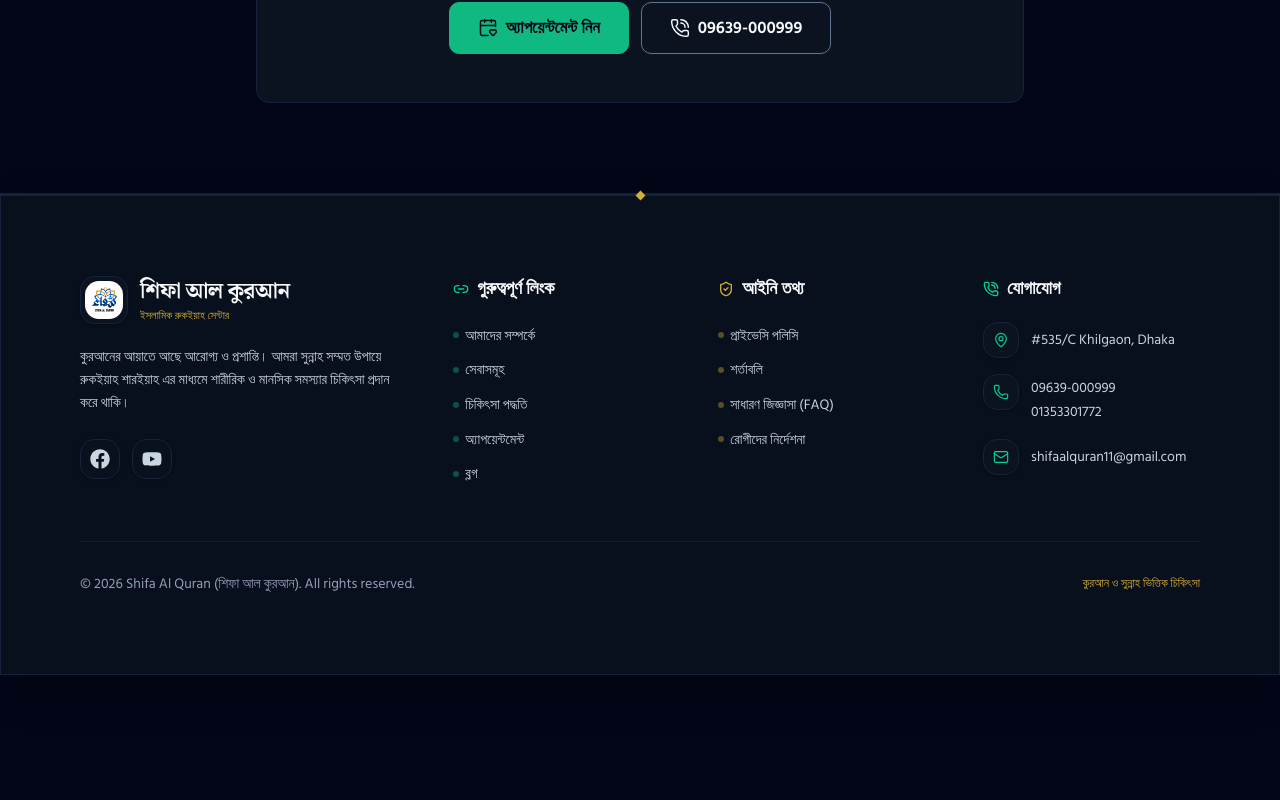
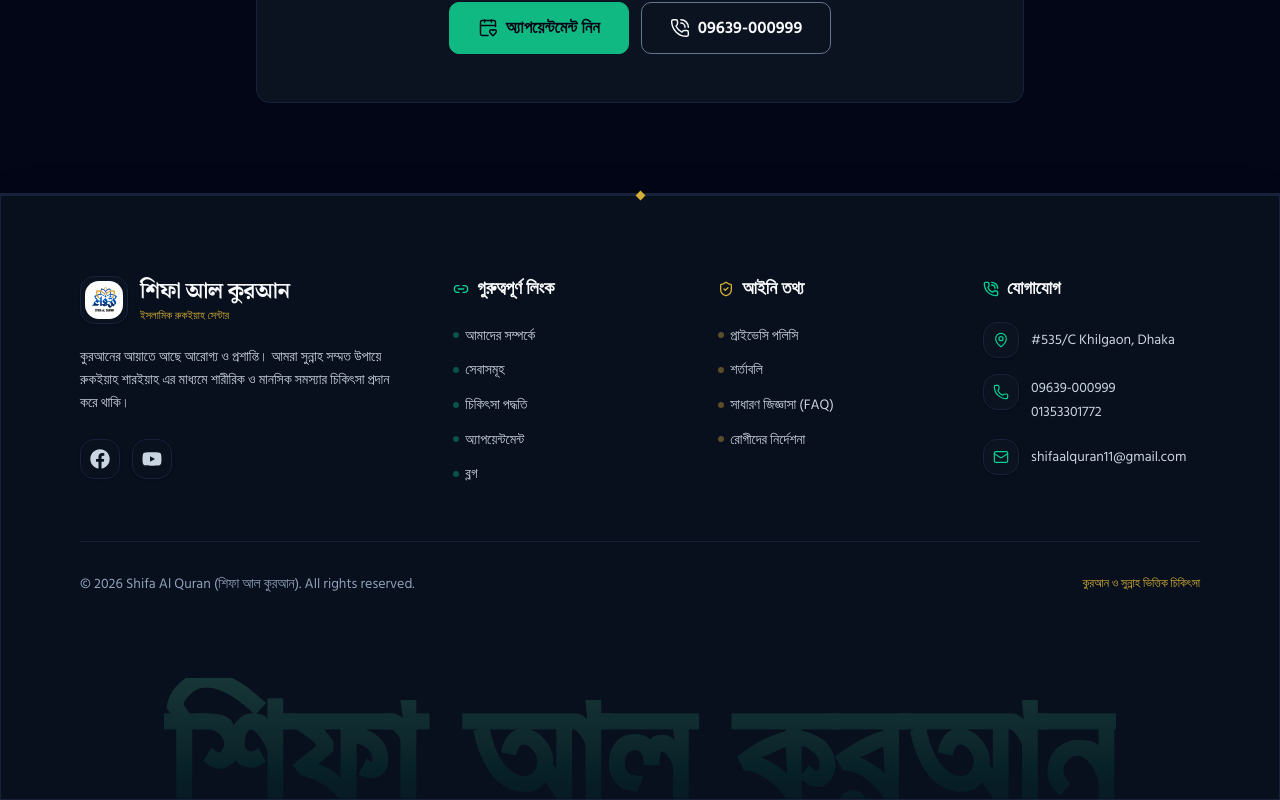
Before and after one commit to iamneyamat/shifa-al-quran, a Next.js app: page / in a window 1280 px wide. Shown: the part 7072-7872 px from the top of the page. Before the commit the page ends 7747 px from the top, so only its background shows below. Built offline with nearby package versions, Linux system fonts and the light colour scheme; a web font is replaced by a local one.

Commit message:
feat: add premium Bengali typographic watermark to footer

```diff
--- a/next.config.ts
+++ b/next.config.ts
@@ -4,7 +4,7 @@ import path from "node:path";
 
 const nextConfig: NextConfig = {
   turbopack: {
-    root: path.resolve(__dirname),
+    root: path.resolve(process.cwd()),
   },
 };
 
--- a/package.json
+++ b/package.json
@@ -10,6 +10,7 @@
   },
   "dependencies": {
     "@hookform/resolvers": "^5.7.1",
+    "@next/swc-wasm-nodejs": "16.2.12",
     "@supabase/ssr": "^0.12.4",
     "@supabase/supabase-js": "^2.112.3",
     "@vercel/analytics": "^2.0.1",
--- a/src/components/footer.tsx
+++ b/src/components/footer.tsx
@@ -26,7 +26,7 @@ export function Footer() {
       {/* Top ornamental border separator */}
       <div className="ornament-rule w-full" aria-hidden="true" />
 
-      <div className="shell py-8 sm:py-14 lg:py-20 pb-28 sm:pb-14 lg:pb-20">
+      <div className="shell pt-8 sm:pt-14 lg:pt-20 pb-8 sm:pb-12">
         {/* Dedicated Mobile Footer Layout (< sm) */}
         <div className="sm:hidden space-y-7">
           {/* 1. Mobile Brand / Logo section */}
@@ -307,6 +307,16 @@ export function Footer() {
           </div>
         </div>
       </div>
+
+      {/* 6. Oversized Bengali Typography Watermark (Decorative Brand Signature) */}
+      <div
+        className="relative w-full overflow-hidden pointer-events-none select-none flex justify-center -mt-2 sm:-mt-4"
+        aria-hidden="true"
+      >
+        <span className="font-sans font-bold whitespace-nowrap text-[clamp(2.75rem,13.5vw,11.5rem)] leading-none translate-y-[26%] sm:translate-y-[30%] bg-gradient-to-b from-emerald-950/15 via-emerald-800/10 to-transparent dark:from-emerald-300/18 dark:via-emerald-400/10 dark:to-transparent bg-clip-text text-transparent select-none block transition-colors duration-300">
+          শিফা আল কুরআন
+        </span>
+      </div>
     </footer>
   );
 }
```
Also changed, not shown: 2 other files (tests, documents, lock files or other folders).
